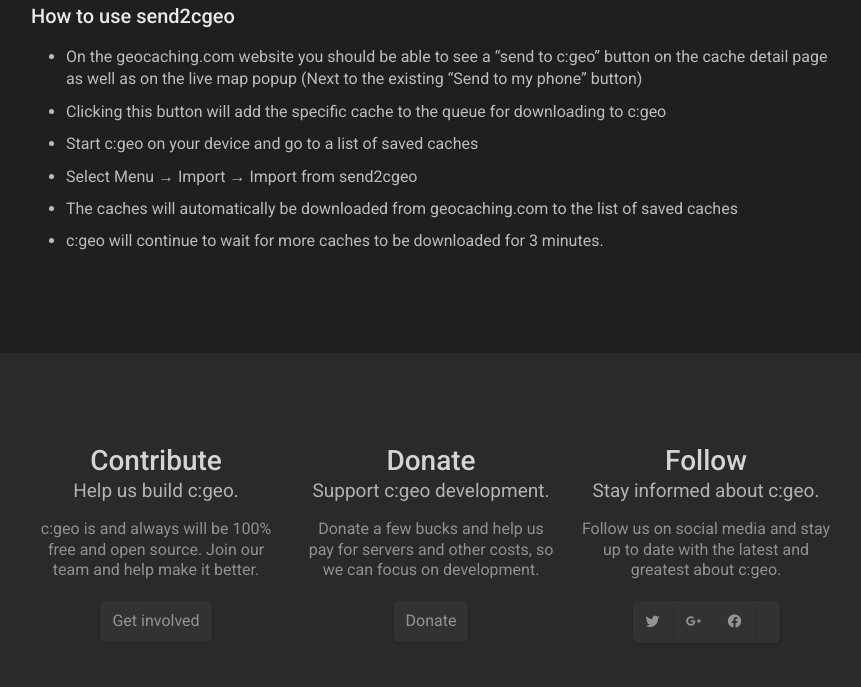
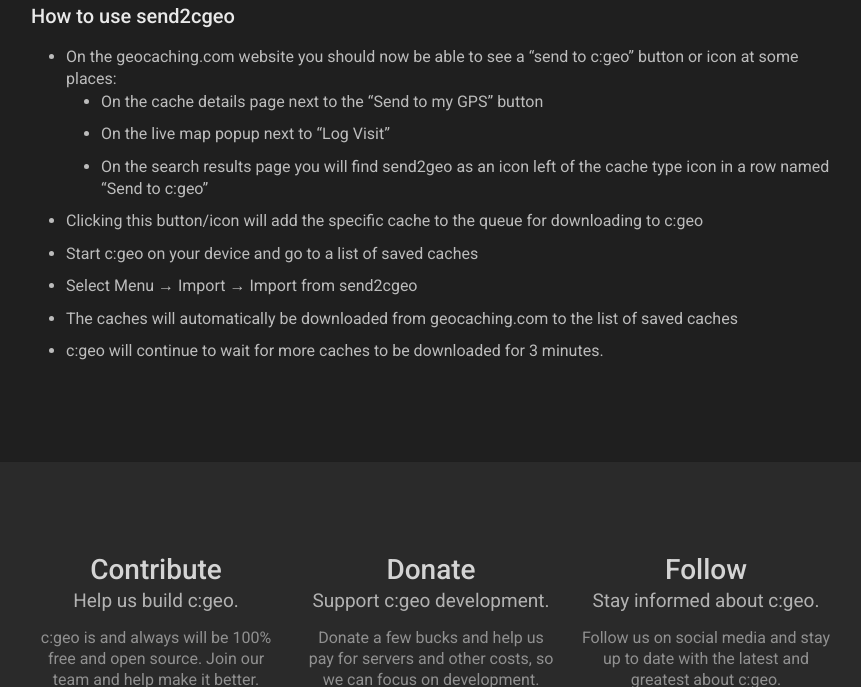
Before and after one commit to cgeo/cgeo.github.io, a Jekyll site: the page built from send2cgeo.md, in a window 1280 px wide and 900 px high, scrolled down 1507 px, cut to the strip 213-900 px from the top of the window. Shown: the whole strip, without its empty margins (209-1070 px from the left). Built offline with Jekyll 4.4.1, drawn with Linux system fonts in a browser that asks for light colours; nearby versions of some CDN libraries; a script that is not in the unit is left out.

Commit message:
Fix #88 - Send2cgeo in search results

```diff
--- a/send2cgeo.md
+++ b/send2cgeo.md
@@ -54,8 +54,11 @@
 
 ## How to use send2cgeo
 
-- On the geocaching.com website you should be able to see a "send to c:geo" button on the cache detail page as well as on the live map popup (Next to the existing "Send to my phone" button)
-- Clicking this button will add the specific cache to the queue for downloading to c:geo
+- On the geocaching.com website you should now be able to see a "send to c:geo" button or icon at some places:
+  - On the cache details page next to the "Send to my GPS" button
+  - On the live map popup next to "Log Visit"
+  - On the search results page you will find send2geo as an icon left of the cache type icon in a row named "Send to c:geo"
+- Clicking this button/icon will add the specific cache to the queue for downloading to c:geo
 - Start c:geo on your device and go to a list of saved caches
 - Select Menu → Import → Import from send2cgeo
 - The caches will automatically be downloaded from geocaching.com to the list of saved caches
```
